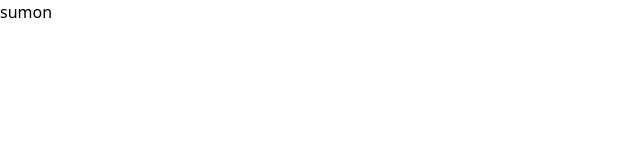
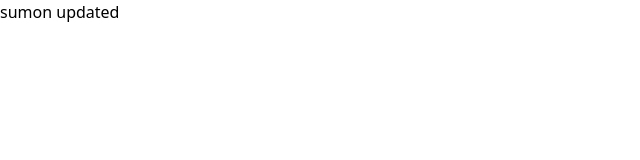
Before and after one commit to tzhasan/school-management-project-1, a React (Vite) app: page / in a window 1280 px wide. Shown: the top 160 px of the page, without its empty margins (0-640 px from the left). Built offline with nearby package versions, Linux system fonts and the light colour scheme.

Commit message:
dev to updated sumon

```diff
--- a/src/Pages/Home-Page/Home.jsx
+++ b/src/Pages/Home-Page/Home.jsx
@@ -3,7 +3,7 @@ import React from 'react';
 const Home = () => {
   return (
     <div>
-      sumon
+      sumon updated
     </div>
   );
 };
```
